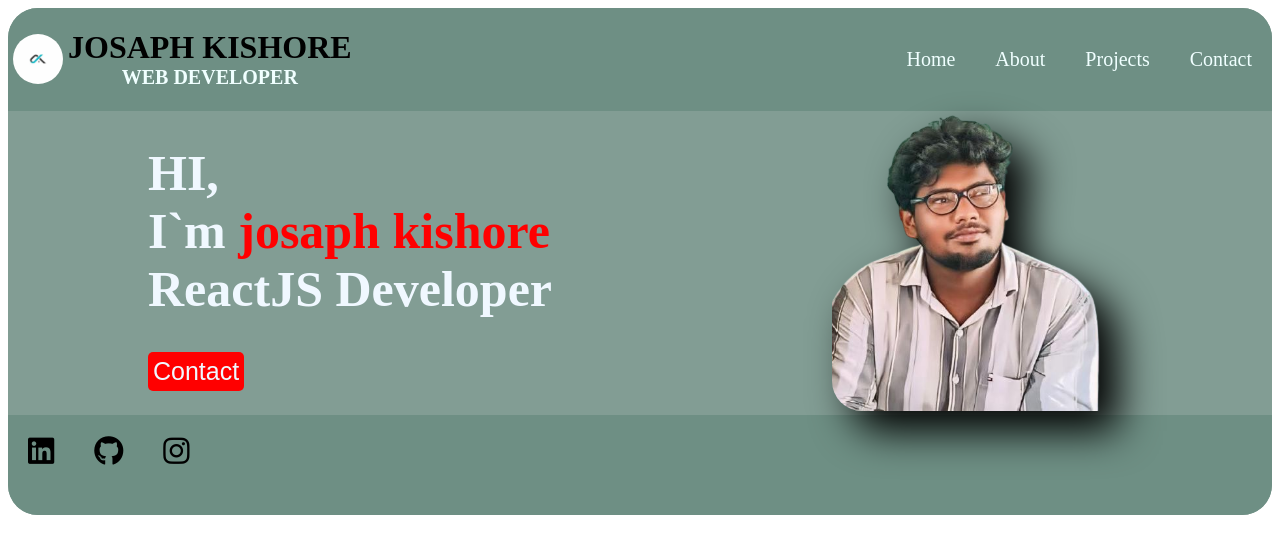
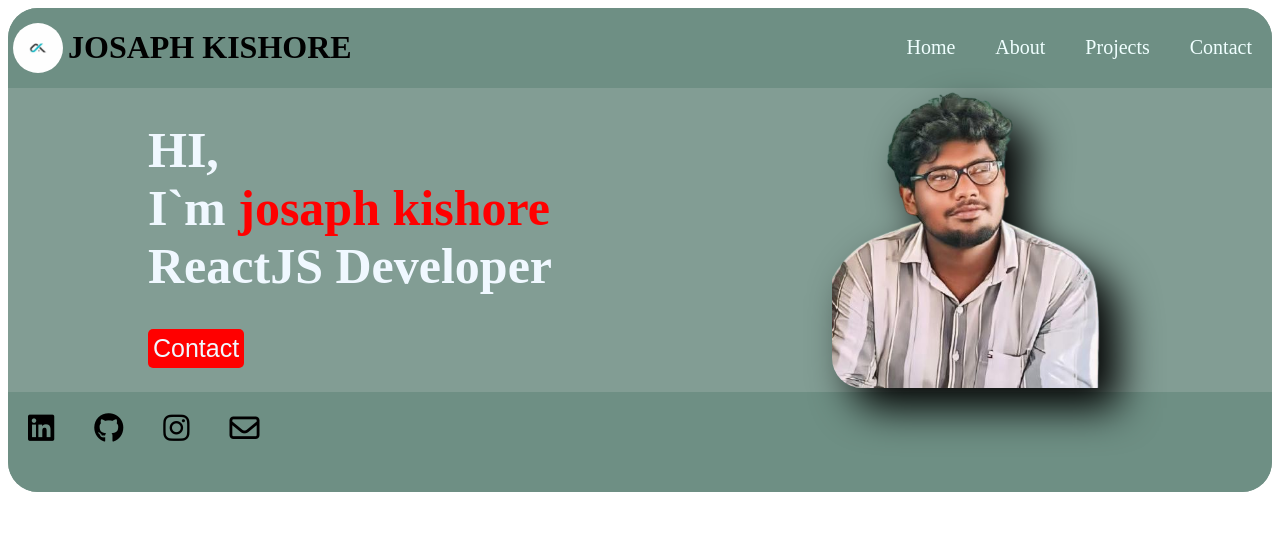
Before and after one commit to josaphkishore9182/kishore-, a React (Create React App) app: page / in a window 1280 px wide. Shown: the top 554 px of the page. Built offline with nearby package versions, Linux system fonts and the light colour scheme.

Commit message:
adding links

```diff
--- a/public/index.html
+++ b/public/index.html
@@ -2,7 +2,7 @@
 <html lang="en">
   <head>
     <meta charset="utf-8" />
-    <link rel="icon" href="%PUBLIC_URL%/favicon.ico" />
+
     <meta name="viewport" content="width=device-width, initial-scale=1" />
     <meta name="theme-color" content="#000000" />
     <meta
--- a/src/App.css
+++ b/src/App.css
@@ -27,6 +27,10 @@
    height: 50px;
    border-radius: 25px;
    margin: 5px;
+}
+.Nav_link {
+  display: flex;
+  flex-wrap: wrap;
 }
 .Nav_link a {
   font-size: 20px;
--- a/src/WebPage/Footer.jsx
+++ b/src/WebPage/Footer.jsx
@@ -3,9 +3,10 @@ import React from 'react'
 const Footer = () => {
   return (
     <div className='Footer'>
-        <a href='#linkedin'><i class="fa-brands fa-linkedin"></i></a>
-        <a href='#github'><i class="fa-brands fa-github"></i></a>
-        <a href='#instagram'><i class="fa-brands fa-instagram"></i></a>
+        <a href='www.linkedin.com/in/josaphkishore'><i class="fa-brands fa-linkedin"></i></a>
+        <a href='https://github.com/josaphkishore9182'><i class="fa-brands fa-github"></i></a>
+        <a href='https://www.instagram.com/reactjs_john/?__pwa=1'><i class="fa-brands fa-instagram"></i></a>
+        <a href='mailto:josephkishore067@gmail.com'><i class="fa-regular fa-envelope"></i></a>
     </div>
   )
 }
--- a/src/WebPage/Nav.jsx
+++ b/src/WebPage/Nav.jsx
@@ -5,7 +5,7 @@ const Nav = () => {
     <div className='Nav'>
       <div className="Nav_logo">
        <img src='/Images/jk logo.jpg' alt='logo'></img>
-       <h1>JOSAPH KISHORE<br/><span id='Logo'>WEB DEVELOPER</span></h1>
+       <h1>JOSAPH KISHORE<br/><span id='Logo'></span></h1>
 
       </div>
       <div className="Nav_link">
```
